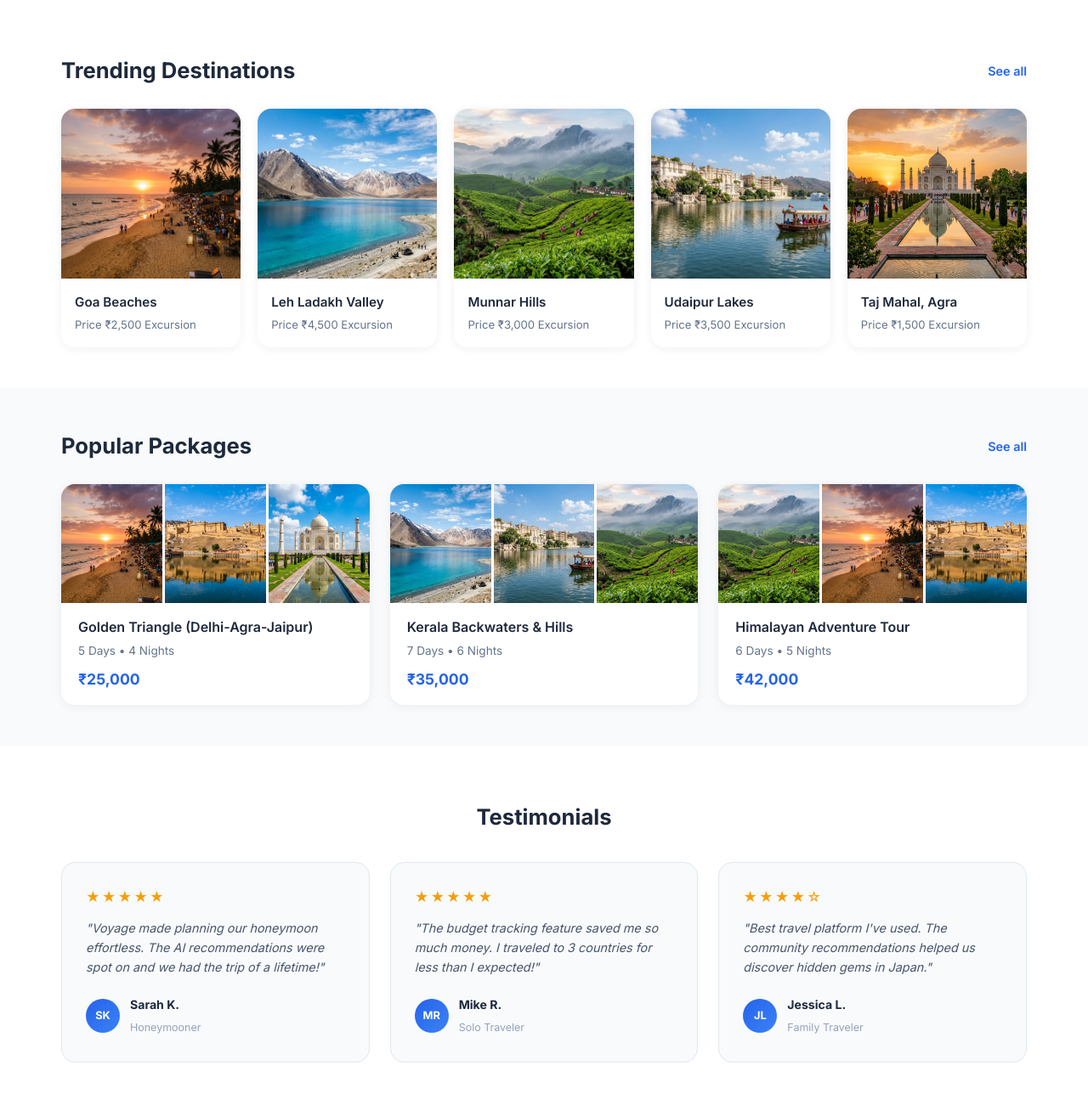
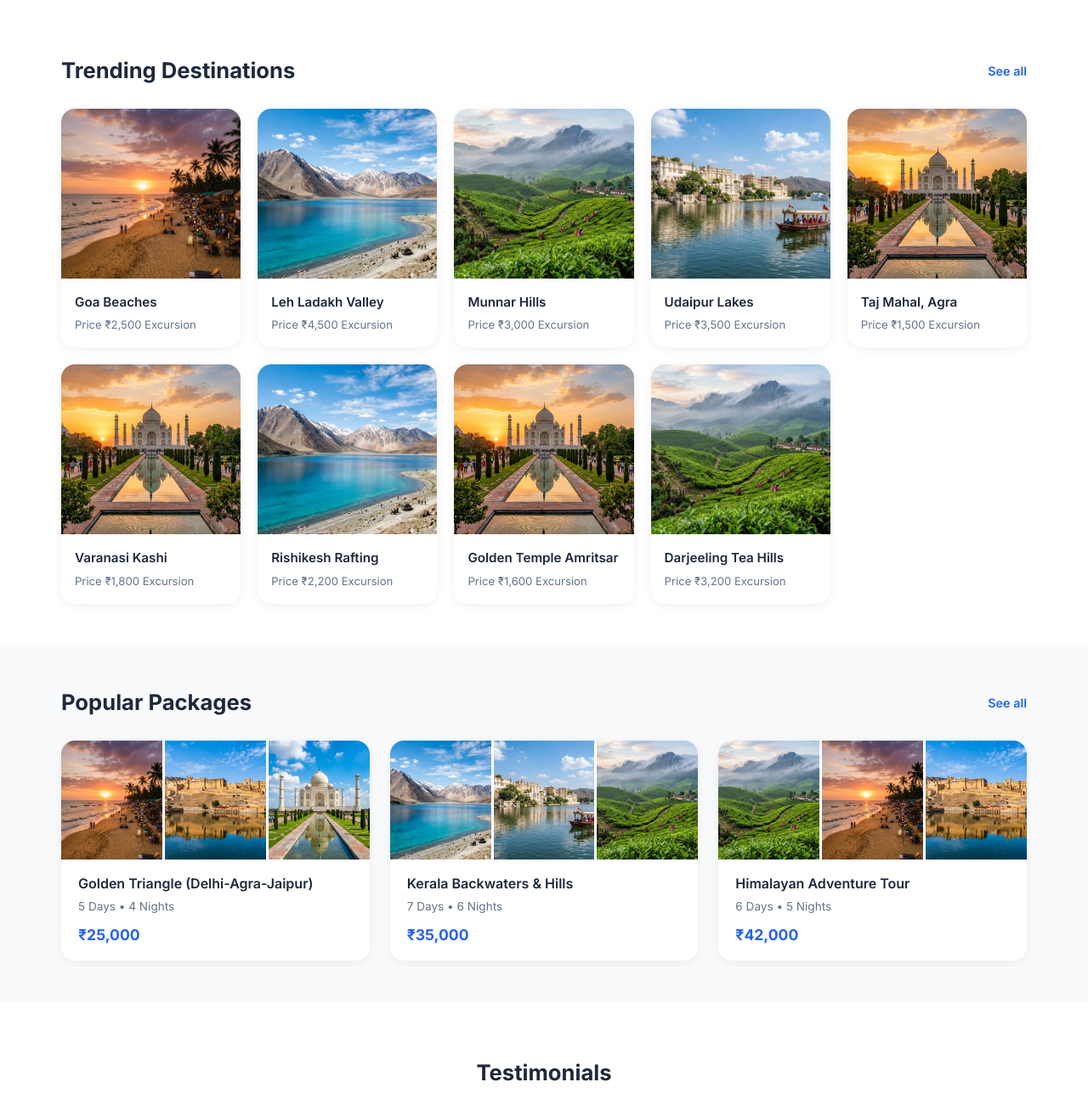
Before and after one commit to pranaykumarsingh06/Mini-Project, a Flask app: page /home in a window 1280 px wide. Shown: the part 793-2107 px from the top of the page at 85% size. Run offline with Flask 2, Linux system fonts and the light colour scheme.

Commit message:
Expand website database with top Indian locations: Varanasi, Rishikesh, Amritsar, Darjeeling, and Shimla Manali

```diff
--- a/app.py
+++ b/app.py
@@ -101,7 +101,11 @@ def init_db():
                 ('Aarav Sharma', 'Jaipur Pink City', 28000, 'Jan 10 - Jan 15, 2027', 'Couple Romantic', 'Upcoming'),
                 ('Priya Patel', 'Kerala Backwaters', 45000, 'Feb 01 - Feb 08, 2027', 'Family Vacation', 'Confirmed'),
                 ('Rohan Gupta', 'Leh Ladakh Trek', 55000, 'May 10 - May 18, 2027', 'Solo Explorer', 'Upcoming'),
-                ('Voyage Traveler', 'Taj Mahal, Agra', 20000, 'Dec 01 - Dec 05, 2026', 'Family Vacation', 'Completed')
+                ('Voyage Traveler', 'Taj Mahal, Agra', 20000, 'Dec 01 - Dec 05, 2026', 'Family Vacation', 'Completed'),
+                ('Pranay Kumar', 'Varanasi Kashi Vishwanath', 22000, 'Nov 10 - Nov 14, 2026', 'Spiritual Tour', 'Upcoming'),
+                ('Priya Patel', 'Rishikesh Ganga Rafting', 25000, 'Mar 05 - Mar 10, 2027', 'Friends Adventure', 'Upcoming'),
+                ('Aarav Sharma', 'Amritsar Golden Temple', 18000, 'Jan 20 - Jan 24, 2027', 'Family Vacation', 'Upcoming'),
+                ('Rohan Gupta', 'Darjeeling Tea Hills', 32000, 'Apr 12 - Apr 18, 2027', 'Solo Explorer', 'Upcoming')
             ]
             for uname, dest, budget, dates, comp, status in demo_trips:
                 conn.execute('''
--- a/static/js/script.js
+++ b/static/js/script.js
@@ -529,6 +529,106 @@ const INDIAN_DESTINATIONS = {
             { name: 'Bagore Ki Haveli Folk Dance', desc: 'Evening Haveli show with traditional Dharohar dance and music.', img: '/static/images/dest_swiss.jpg' },
             { name: 'Monsoon Palace (Sajjangarh)', desc: 'Hilltop castle offering breathtaking panoramic views of Udaipur.', img: '/static/images/dest_bali.jpg' }
         ]
+    },
+    'varanasi': {
+        title: 'Varanasi — Kashi Vishwanath & Ghats',
+        heroImg: '/static/images/hero_amalfi.jpg',
+        description: 'Varanasi is India\'s spiritual capital and one of the world\'s oldest inhabited cities, famous for the sacred Kashi Vishwanath Temple and evening Ganga Aarti.',
+        bestSeason: 'October to March (Pleasant Spiritual Winter)',
+        weather: [{ icon: '☀️', temp: '24°C' }, { icon: '⛅', temp: '26°C' }, { icon: '☀️', temp: '23°C' }],
+        hotels: [
+            { name: 'BrijRama Palace Varanasi', rating: '⭐ 4.9 Rating', img: '/static/images/hero_amalfi.jpg' },
+            { name: 'Taj Nadesar Palace', rating: '⭐ 4.9 Rating', img: '/static/images/dest_paris.jpg' },
+            { name: 'Radisson Hotel Varanasi', rating: '⭐ 4.7 Rating', img: '/static/images/dest_santorini.jpg' }
+        ],
+        restaurants: [
+            { name: 'Kashi Chat Bhandar', rating: '★★★★★' },
+            { name: 'Dolphin Restaurant Ghat View', rating: '★★★★☆' },
+            { name: 'Blue Lassi Shop', rating: '★★★★★' }
+        ],
+        attractions: [
+            { name: 'Dashashwamedh Ghat Ganga Aarti', desc: 'Magical evening lamp ritual on the banks of river Ganga.', img: '/static/images/hero_amalfi.jpg' },
+            { name: 'Kashi Vishwanath Temple', desc: 'Sacred golden spire temple dedicated to Lord Shiva.', img: '/static/images/dest_santorini.jpg' },
+            { name: 'Sarnath Deer Park & Stupa', desc: 'Historic site where Lord Buddha preached his first sermon.', img: '/static/images/dest_kyoto.jpg' },
+            { name: 'Assi Ghat Sunrise Boat Ride', desc: 'Peaceful morning boat ride watching morning prayers.', img: '/static/images/bg_register.jpg' },
+            { name: 'Manikarnika Ghat Heritage Walk', desc: 'Ancient sacred ghat steeped in spiritual history.', img: '/static/images/bg_forgot.jpg' },
+            { name: 'BHU & Vishwanath Temple', desc: 'Sprawling green university campus and new Vishwanath temple.', img: '/static/images/dest_paris.jpg' }
+        ]
+    },
+    'rishikesh': {
+        title: 'Rishikesh & Haridwar — Yoga & Rafting',
+        heroImg: '/static/images/dest_swiss.jpg',
+        description: 'Rishikesh is the Yoga Capital of the World, nestled in Himalayan foothills on holy river Ganga, famous for river rafting, Laxman Jhula, and Beatles Ashram.',
+        bestSeason: 'September to May for river rafting and yoga retreats.',
+        weather: [{ icon: '☀️', temp: '22°C' }, { icon: '⛅', temp: '24°C' }, { icon: '☀️', temp: '21°C' }],
+        hotels: [
+            { name: 'Ananda in the Himalayas', rating: '⭐ 5.0 Rating', img: '/static/images/dest_swiss.jpg' },
+            { name: 'Taj Rishikesh Resort & Spa', rating: '⭐ 4.9 Rating', img: '/static/images/dest_paris.jpg' },
+            { name: 'Aloha On The Ganges', rating: '⭐ 4.8 Rating', img: '/static/images/dest_bali.jpg' }
+        ],
+        restaurants: [
+            { name: 'The Beatles Cafe', rating: '★★★★★' },
+            { name: 'Chotiwala Restaurant', rating: '★★★★☆' },
+            { name: 'Freedom Cafe Laxman Jhula', rating: '★★★★★' }
+        ],
+        attractions: [
+            { name: 'Laxman Jhula & Ram Jhula', desc: 'Iconic suspension bridges spanning the turquoise Ganga.', img: '/static/images/dest_swiss.jpg' },
+            { name: 'Ganga White Water Rafting', desc: 'Thrilling grade 3 & 4 rapids adventure down the river.', img: '/static/images/dest_venice.jpg' },
+            { name: 'Triveni Ghat Evening Aarti', desc: 'Soulful chanting and floating lamps at sacred Triveni Ghat.', img: '/static/images/hero_amalfi.jpg' },
+            { name: 'The Beatles Ashram', desc: 'Historic Maharishi Mahesh Yogi ashram painted with vibrant murals.', img: '/static/images/dest_bali.jpg' },
+            { name: 'Neer Garh Waterfalls', desc: 'Cascade waterfalls hidden amidst lush Himalayan forests.', img: '/static/images/bg_register.jpg' },
+            { name: 'Har Ki Pauri Haridwar', desc: 'Famous Haridwar ghat where holy Ganga enters the plains.', img: '/static/images/dest_santorini.jpg' }
+        ]
+    },
+    'amritsar': {
+        title: 'Amritsar — Golden Temple',
+        heroImg: '/static/images/hero_amalfi.jpg',
+        description: 'Amritsar is the spiritual heart of Sikhism, famous for the magnificent Golden Temple (Harmandir Sahib), Wagah Border ceremony, and delicious Punjabi food.',
+        bestSeason: 'October to March for cool pleasant weather.',
+        weather: [{ icon: '☀️', temp: '23°C' }, { icon: '⛅', temp: '25°C' }, { icon: '☀️', temp: '22°C' }],
+        hotels: [
+            { name: 'Taj Swarna Amritsar', rating: '⭐ 4.9 Rating', img: '/static/images/hero_amalfi.jpg' },
+            { name: 'Hyatt Regency Amritsar', rating: '⭐ 4.8 Rating', img: '/static/images/dest_paris.jpg' },
+            { name: 'Radisson Blu Amritsar', rating: '⭐ 4.7 Rating', img: '/static/images/dest_santorini.jpg' }
+        ],
+        restaurants: [
+            { name: 'Kesar Da Dhaba', rating: '★★★★★' },
+            { name: 'Beera Chicken House', rating: '★★★★☆' },
+            { name: 'Gurdas Ram Jalebi Wala', rating: '★★★★★' }
+        ],
+        attractions: [
+            { name: 'Golden Temple (Harmandir Sahib)', desc: 'Spiritual golden sanctuary surrounded by Amrit Sarovar lake.', img: '/static/images/hero_amalfi.jpg' },
+            { name: 'Wagah Border Beating Retreat', desc: 'Patriotic daily military ceremony at the India-Pakistan border.', img: '/static/images/dest_santorini.jpg' },
+            { name: 'Jallianwala Bagh Memorial', desc: 'Historic memorial park honoring national freedom fighters.', img: '/static/images/dest_kyoto.jpg' },
+            { name: 'Partition Museum Amritsar', desc: 'Moving museum documenting the 1947 partition history.', img: '/static/images/bg_forgot.jpg' },
+            { name: 'Gobindgarh Fort Light Show', desc: 'Historic 18th-century fort featuring 7D sound & light show.', img: '/static/images/dest_paris.jpg' },
+            { name: 'Golden Temple Langar Community Kitchen', desc: 'World\'s largest free community kitchen feeding 100,000 daily.', img: '/static/images/bg_register.jpg' }
+        ]
+    },
+    'darjeeling': {
+        title: 'Darjeeling — Tea Hills & Kanchenjunga',
+        heroImg: '/static/images/dest_bali.jpg',
+        description: 'Darjeeling is the Queen of Hill Stations in West Bengal, renowned for UNESCO Heritage Toy Train, sprawling tea gardens, and Kanchenjunga mountain views.',
+        bestSeason: 'March to May & October to December.',
+        weather: [{ icon: '⛅', temp: '16°C' }, { icon: '☀️', temp: '18°C' }, { icon: '☁️', temp: '15°C' }],
+        hotels: [
+            { name: 'Glenburn Tea Estate', rating: '⭐ 4.9 Rating', img: '/static/images/dest_bali.jpg' },
+            { name: 'Windamere Colonial Heritage Hotel', rating: '⭐ 4.8 Rating', img: '/static/images/dest_paris.jpg' },
+            { name: 'Mayfair Resort Darjeeling', rating: '⭐ 4.8 Rating', img: '/static/images/dest_santorini.jpg' }
+        ],
+        restaurants: [
+            { name: 'Glenary\'s Bakery & Pub', rating: '★★★★★' },
+            { name: 'Kunga Tibetan Momos', rating: '★★★★☆' },
+            { name: 'Keventers Rooftop Cafe', rating: '★★★★★' }
+        ],
+        attractions: [
+            { name: 'Tiger Hill Sunrise Point', desc: 'Watch golden sunrise over Mount Kanchenjunga & Mount Everest.', img: '/static/images/dest_bali.jpg' },
+            { name: 'Darjeeling Himalayan Toy Train Ride', desc: 'UNESCO Heritage steam locomotive train through tea hills.', img: '/static/images/dest_swiss.jpg' },
+            { name: 'Happy Valley Tea Estate Tour', desc: 'Walk through lush green tea gardens and taste fresh Darjeeling tea.', img: '/static/images/bg_register.jpg' },
+            { name: 'Batasia Loop War Memorial', desc: 'Spiral railway loop offering 360-degree views of Darjeeling town.', img: '/static/images/dest_kyoto.jpg' },
+            { name: 'Padmaja Naidu Himalayan Zoo', desc: 'High-altitude zoo home to Red Pandas and Snow Leopards.', img: '/static/images/dest_santorini.jpg' },
+            { name: 'Japanese Peace Pagoda', desc: 'Serene white stupa constructed under guidance of Nichidatsu Fujii.', img: '/static/images/hero_amalfi.jpg' }
+        ]
     }
 };
 
@@ -594,7 +694,11 @@ function createAddTripModal() {
                         <option value="Leh Ladakh">Leh Ladakh (Lakes & Passes)</option>
                         <option value="Agra">Agra (Taj Mahal & Fort)</option>
                         <option value="Udaipur">Udaipur (City of Lakes)</option>
-                        <option value="Shimla & Manali">Shimla & Manali (Himalayas)</option>
+                        <option value="Varanasi">Varanasi (Kashi Vishwanath & Ghats)</option>
+                        <option value="Rishikesh">Rishikesh & Haridwar (Ganga & Rafting)</option>
+                        <option value="Amritsar">Amritsar (Golden Temple)</option>
+                        <option value="Darjeeling">Darjeeling (Tea Hills & Kanchenjunga)</option>
+                        <option value="Shimla & Manali">Shimla & Manali (Snow Valley)</option>
                         <option value="custom">Other / Type Custom Place...</option>
                     </select>
                     <input type="text" id="tripDestCustom" class="settings-input" placeholder="Type destination name (e.g. Varanasi, Manali, Darjeeling)" style="display:none;">
--- a/templates/home.html
+++ b/templates/home.html
@@ -150,6 +150,42 @@
                         <p class="dest-card__price">Price ₹1,500 Excursion</p>
                     </div>
                 </div>
+                <div class="dest-card">
+                    <div class="dest-card__img">
+                        <img src="{{ url_for('static', filename='images/hero_amalfi.jpg') }}" alt="Varanasi">
+                    </div>
+                    <div class="dest-card__info">
+                        <h3>Varanasi Kashi</h3>
+                        <p class="dest-card__price">Price ₹1,800 Excursion</p>
+                    </div>
+                </div>
+                <div class="dest-card">
+                    <div class="dest-card__img">
+                        <img src="{{ url_for('static', filename='images/dest_swiss.jpg') }}" alt="Rishikesh">
+                    </div>
+                    <div class="dest-card__info">
+                        <h3>Rishikesh Rafting</h3>
+                        <p class="dest-card__price">Price ₹2,200 Excursion</p>
+                    </div>
+                </div>
+                <div class="dest-card">
+                    <div class="dest-card__img">
+                        <img src="{{ url_for('static', filename='images/hero_amalfi.jpg') }}" alt="Amritsar">
+                    </div>
+                    <div class="dest-card__info">
+                        <h3>Golden Temple Amritsar</h3>
+                        <p class="dest-card__price">Price ₹1,600 Excursion</p>
+                    </div>
+                </div>
+                <div class="dest-card">
+                    <div class="dest-card__img">
+                        <img src="{{ url_for('static', filename='images/dest_bali.jpg') }}" alt="Darjeeling">
+                    </div>
+                    <div class="dest-card__info">
+                        <h3>Darjeeling Tea Hills</h3>
+                        <p class="dest-card__price">Price ₹3,200 Excursion</p>
+                    </div>
+                </div>
             </div>
         </div>
     </section>
```
Also changed, not shown: templates/map.html (+9 -1 lines), voyage.db.
